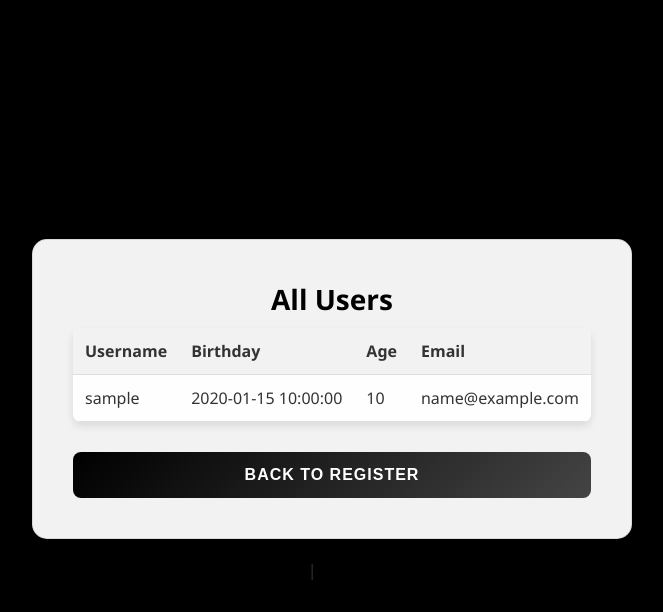
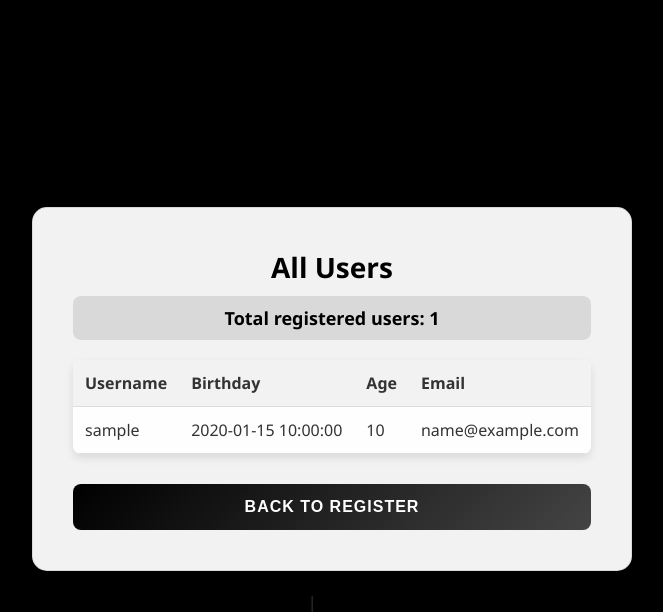
Before and after one commit to AldrinClave/Registration-Website1, a Python web app: template templates/users.html in a window 1280 px wide. Shown: the top 612 px of the page, without its empty margins (308-971 px from the left). Run offline with Jinja, Linux system fonts and the light colour scheme; the template is opened without the code that fills it: most values are stand-ins (such as "Sample title", 1, 10 or a date in 2020).

Commit message:
Add total users counter to users template

```diff
--- a/templates/users.html
+++ b/templates/users.html
@@ -10,6 +10,9 @@
 <div class="lbx">
     <div class="sbx content">
         <h2 class="header1">All Users</h2>
+        <div class="total-users-counter">
+            <p>Total registered users: {{ total_users }}</p>
+        </div>
         <table>
             <thead>
                 <tr>
```
